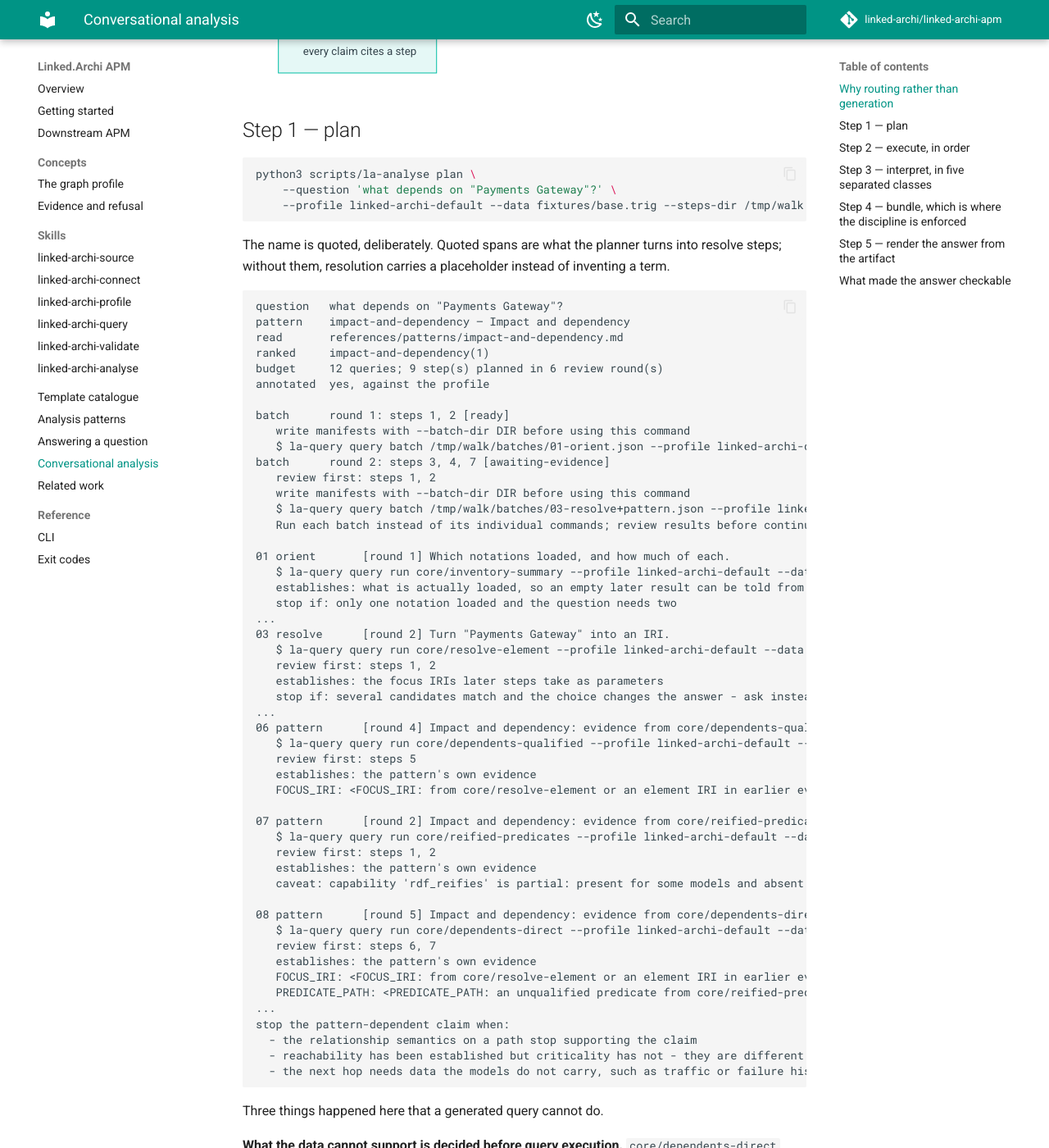
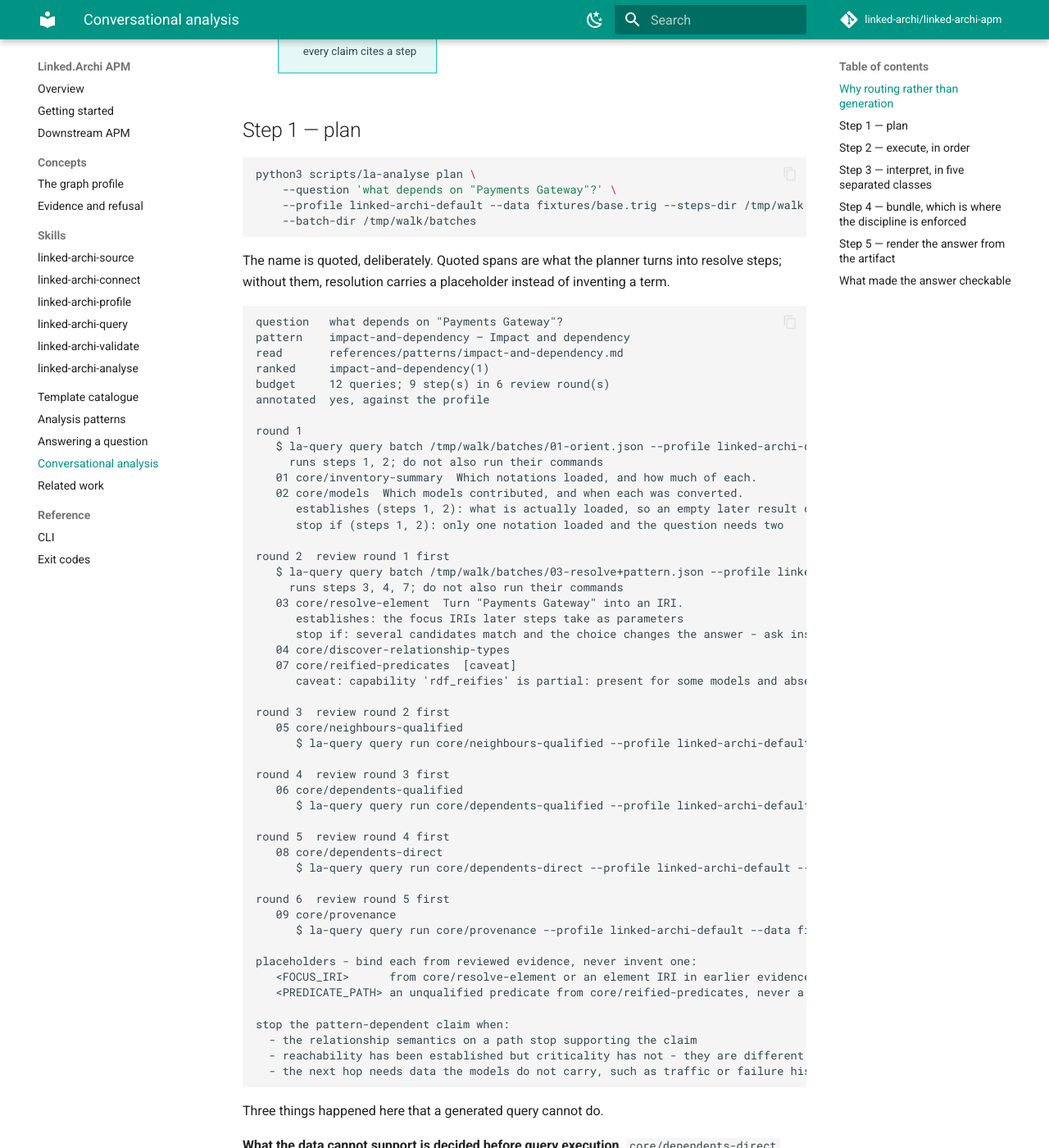
Before and after one commit to linked-archi/linked-archi-apm, an MkDocs documentation site: the page built from docs/walkthrough.md, in a window 1280 px wide and 1400 px high, scrolled down 1856 px. Shown: the whole window at 82% size. Built offline with MkDocs 1.6.1 and Material for MkDocs 9.7.7, drawn with Linux system fonts in a browser that asks for light colours; comment, search, counter and statistics services are not loaded; some of the changed text lies outside the part shown.

Commit message:
Print the plan compactly and let one call save and show it
The analyse entrypoint planned with `--json -o plan.json`, which prints
nothing, so agents then read 10-12 KB of JSON: every field of every step,
a descriptive placeholder repeated in each command and beside it, and
per-step commands for steps a batch replaces.

`la-analyse plan -o FILE --preview` now saves the JSON and prints the text
plan, as `la-query query run -o FILE --preview` does for results. The text
is grouped by review round, shows a written batch instead of its steps'
commands, uses `<NAME>` placeholders with each source listed once, prints
lines shared by several steps once, and drops the generic "establishes"
line. Every command not covered by a batch, caveat, decision, stop
condition and placeholder source remains (tested). The impact plan prints
~3.1 KB instead of ~5.0 KB; the JSON plan and machine contract are
unchanged (PROPOSAL D31).

Co-Authored-By: Claude Opus 5.5 <noreply@anthropic.com>
Claude-Session: https://claude.ai/code/session_01VrexzDFazZYjcb5kmr13Cm

````diff
--- a/docs/walkthrough.md
+++ b/docs/walkthrough.md
@@ -37,7 +37,8 @@ flowchart TB
 ```bash
 python3 scripts/la-analyse plan \
     --question 'what depends on "Payments Gateway"?' \
-    --profile linked-archi-default --data fixtures/base.trig --steps-dir /tmp/walk
+    --profile linked-archi-default --data fixtures/base.trig --steps-dir /tmp/walk \
+    --batch-dir /tmp/walk/batches
 ```
 
 The name is quoted, deliberately. Quoted spans are what the planner turns into resolve steps;
@@ -48,48 +49,47 @@ question   what depends on "Payments Gateway"?
 pattern    impact-and-dependency — Impact and dependency
 read       references/patterns/impact-and-dependency.md
 ranked     impact-and-dependency(1)
-budget     12 queries; 9 step(s) planned in 6 review round(s)
+budget     12 queries; 9 step(s) in 6 review round(s)
 annotated  yes, against the profile
 
-batch      round 1: steps 1, 2 [ready]
-   write manifests with --batch-dir DIR before using this command
+round 1
    $ la-query query batch /tmp/walk/batches/01-orient.json --profile linked-archi-default --data fixtures/base.trig --preview --limit 20
-batch      round 2: steps 3, 4, 7 [awaiting-evidence]
-   review first: steps 1, 2
-   write manifests with --batch-dir DIR before using this command
+     runs steps 1, 2; do not also run their commands
+   01 core/inventory-summary  Which notations loaded, and how much of each.
+   02 core/models  Which models contributed, and when each was converted.
+      establishes (steps 1, 2): what is actually loaded, so an empty later result can be told from a partial export
+      stop if (steps 1, 2): only one notation loaded and the question needs two
+
+round 2  review round 1 first
    $ la-query query batch /tmp/walk/batches/03-resolve+pattern.json --profile linked-archi-default --data fixtures/base.trig --preview --limit 20
-   Run each batch instead of its individual commands; review results before continuing.
+     runs steps 3, 4, 7; do not also run their commands
+   03 core/resolve-element  Turn "Payments Gateway" into an IRI.
+      establishes: the focus IRIs later steps take as parameters
+      stop if: several candidates match and the choice changes the answer - ask instead of picking
+   04 core/discover-relationship-types
+   07 core/reified-predicates  [caveat]
+      caveat: capability 'rdf_reifies' is partial: present for some models and absent for others. A short result may be coverage rather than absence - check with the orientation templates.
 
-01 orient       [round 1] Which notations loaded, and how much of each.
-   $ la-query query run core/inventory-summary --profile linked-archi-default --data fixtures/base.trig --json -o /tmp/walk/01-inventory-summary.json --preview --limit 20
-   establishes: what is actually loaded, so an empty later result can be told from a partial export
-   stop if: only one notation loaded and the question needs two
-...
-03 resolve      [round 2] Turn "Payments Gateway" into an IRI.
-   $ la-query query run core/resolve-element --profile linked-archi-default --data fixtures/base.trig --set 'TERM=Payments Gateway' --json -o /tmp/walk/03-resolve-element.json --preview --limit 20
-   review first: steps 1, 2
-   establishes: the focus IRIs later steps take as parameters
-   stop if: several candidates match and the choice changes the answer - ask instead of picking
-...
-06 pattern      [round 4] Impact and dependency: evidence from core/dependents-qualified.
-   $ la-query query run core/dependents-qualified --profile linked-archi-default --data fixtures/base.trig --set 'FOCUS_IRI=<FOCUS_IRI: from core/resolve-element or an element IRI in earlier evidence>' --json -o /tmp/walk/06-dependents-qualified.json --preview --limit 20
-   review first: steps 5
-   establishes: the pattern's own evidence
-   FOCUS_IRI: <FOCUS_IRI: from core/resolve-element or an element IRI in earlier evidence>
+round 3  review round 2 first
+   05 core/neighbours-qualified
+      $ la-query query run core/neighbours-qualified --profile linked-archi-default --data fixtures/base.trig --set 'FOCUS_IRI=<FOCUS_IRI>' --json -o /tmp/walk/05-neighbours-qualified.json --preview --limit 20
 
-07 pattern      [round 2] Impact and dependency: evidence from core/reified-predicates.  [runs with a caveat]
-   $ la-query query run core/reified-predicates --profile linked-archi-default --data fixtures/base.trig --json -o /tmp/walk/07-reified-predicates.json --preview --limit 20
-   review first: steps 1, 2
-   establishes: the pattern's own evidence
-   caveat: capability 'rdf_reifies' is partial: present for some models and absent for others. A short result may be coverage rather than absence - check with the orientation templates.
+round 4  review round 3 first
+   06 core/dependents-qualified
+      $ la-query query run core/dependents-qualified --profile linked-archi-default --data fixtures/base.trig --set 'FOCUS_IRI=<FOCUS_IRI>' --json -o /tmp/walk/06-dependents-qualified.json --preview --limit 20
 
-08 pattern      [round 5] Impact and dependency: evidence from core/dependents-direct.
-   $ la-query query run core/dependents-direct --profile linked-archi-default --data fixtures/base.trig --set 'FOCUS_IRI=<FOCUS_IRI: from core/resolve-element or an element IRI in earlier evidence>' --set 'PREDICATE_PATH=<PREDICATE_PATH: an unqualified predicate from core/reified-predicates, never a class>' --json -o /tmp/walk/08-dependents-direct.json --preview --limit 20
-   review first: steps 6, 7
-   establishes: the pattern's own evidence
-   FOCUS_IRI: <FOCUS_IRI: from core/resolve-element or an element IRI in earlier evidence>
-   PREDICATE_PATH: <PREDICATE_PATH: an unqualified predicate from core/reified-predicates, never a class>
-...
+round 5  review round 4 first
+   08 core/dependents-direct
+      $ la-query query run core/dependents-direct --profile linked-archi-default --data fixtures/base.trig --set 'FOCUS_IRI=<FOCUS_IRI>' --set 'PREDICATE_PATH=<PREDICATE_PATH>' --json -o /tmp/walk/08-dependents-direct.json --preview --limit 20
+
+round 6  review round 5 first
+   09 core/provenance
+      $ la-query query run core/provenance --profile linked-archi-default --data fixtures/base.trig --set 'FOCUS_IRI=<FOCUS_IRI>' --json -o /tmp/walk/09-provenance.json --preview --limit 20
+
+placeholders - bind each from reviewed evidence, never invent one:
+   <FOCUS_IRI>      from core/resolve-element or an element IRI in earlier evidence
+   <PREDICATE_PATH> an unqualified predicate from core/reified-predicates, never a class
+
 stop the pattern-dependent claim when:
   - the relationship semantics on a path stop supporting the claim
   - reachability has been established but criticality has not - they are different questions
@@ -122,17 +122,18 @@ follows incoming qualified relationships for at most two hops. Those bounds and
 meanings must fit the claim being made; they do not establish equivalence with an arbitrary
 direct-predicate traversal. Review the decision before continuing past its boundary.
 
-**Unknown parameters are visible.** `FOCUS_IRI` is a shell-quoted placeholder naming where its value
-comes from. Typed parameter validation refuses that placeholder until it is replaced with a resolved
-IRI. Evidence-review dependencies remain visible even when a command's parameters are concrete.
+**Unknown parameters are visible.** `<FOCUS_IRI>` is a shell-quoted placeholder, and the
+`placeholders` list names where its value comes from. Typed parameter validation refuses that
+placeholder until it is replaced with a resolved IRI. Evidence-review dependencies remain visible
+as rounds even when a command's parameters are concrete.
 
 **The stopping conditions came with the method.** "Reachability has been established but criticality
 has not" is the mistake this pattern exists to prevent, and it is attached to the plan rather than
 left to the analyst's memory.
 
-The ready orientation queries can share one load. Add `--batch-dir /tmp/walk/batches` to the plan
-command to write the manifests, then run each batch instead of its individual commands. Review
-both orientation results before round 2, which resolves the name together with the two discovery
+The ready orientation queries share one load: `--batch-dir` wrote the manifests, and each batch
+runs instead of its steps' commands, which is why rounds 1 and 2 show none. Review both
+orientation results before round 2, which resolves the name together with the two discovery
 queries that need no resolved name. Steps 05 to 09 each wait for a reviewed value or a declared
 order, which is why the plan takes six review rounds rather than the eight a strictly sequential
 plan needs. Planning itself executes no queries. Generated commands use
````
Also changed, not shown: CHANGELOG.md (+12 -0 lines), INVESTIGATION-PERFORMANCE-PLAN.md (+2 -0 lines), PROPOSAL.md (+18 -0 lines), docs/skills/analyse.md (+28 -9 lines), skills/linked-archi-analyse/SKILL.md (+4 -1 lines), 3 other files.
